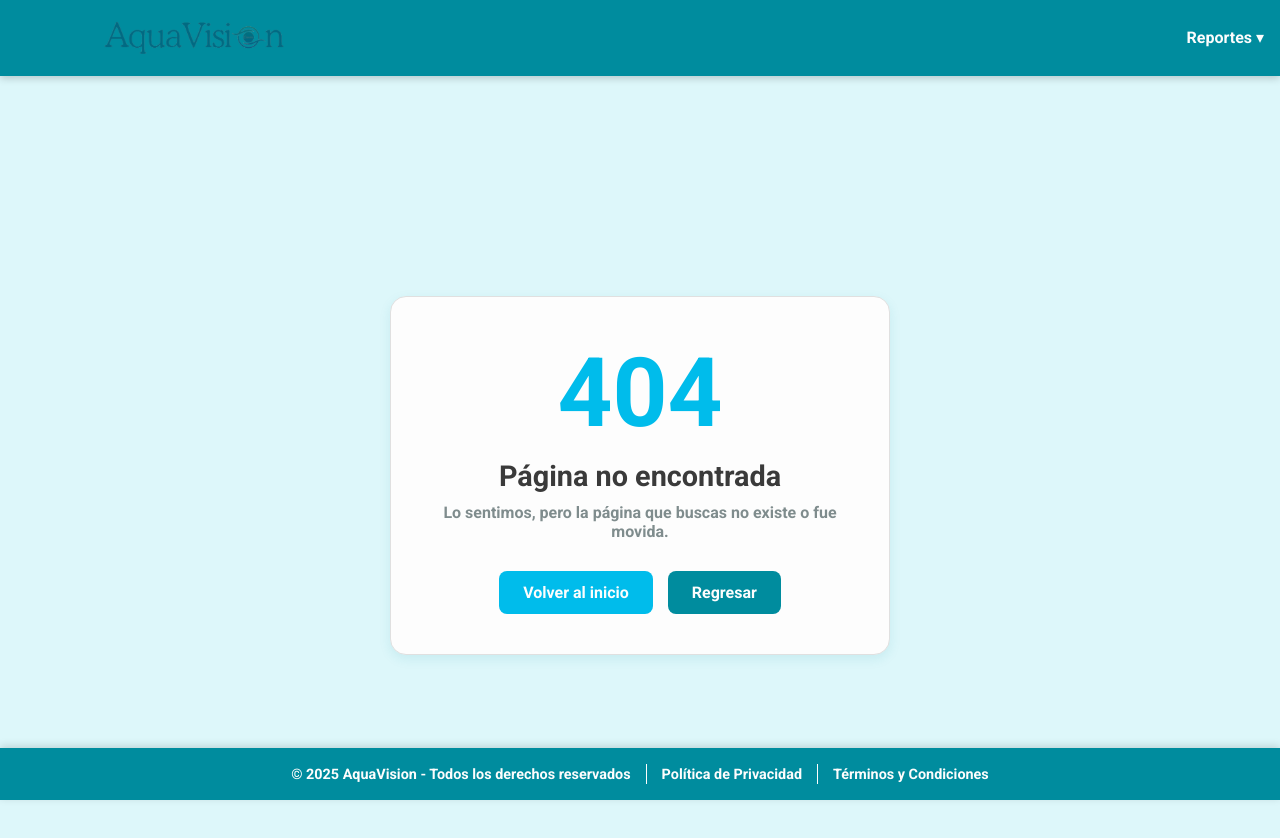
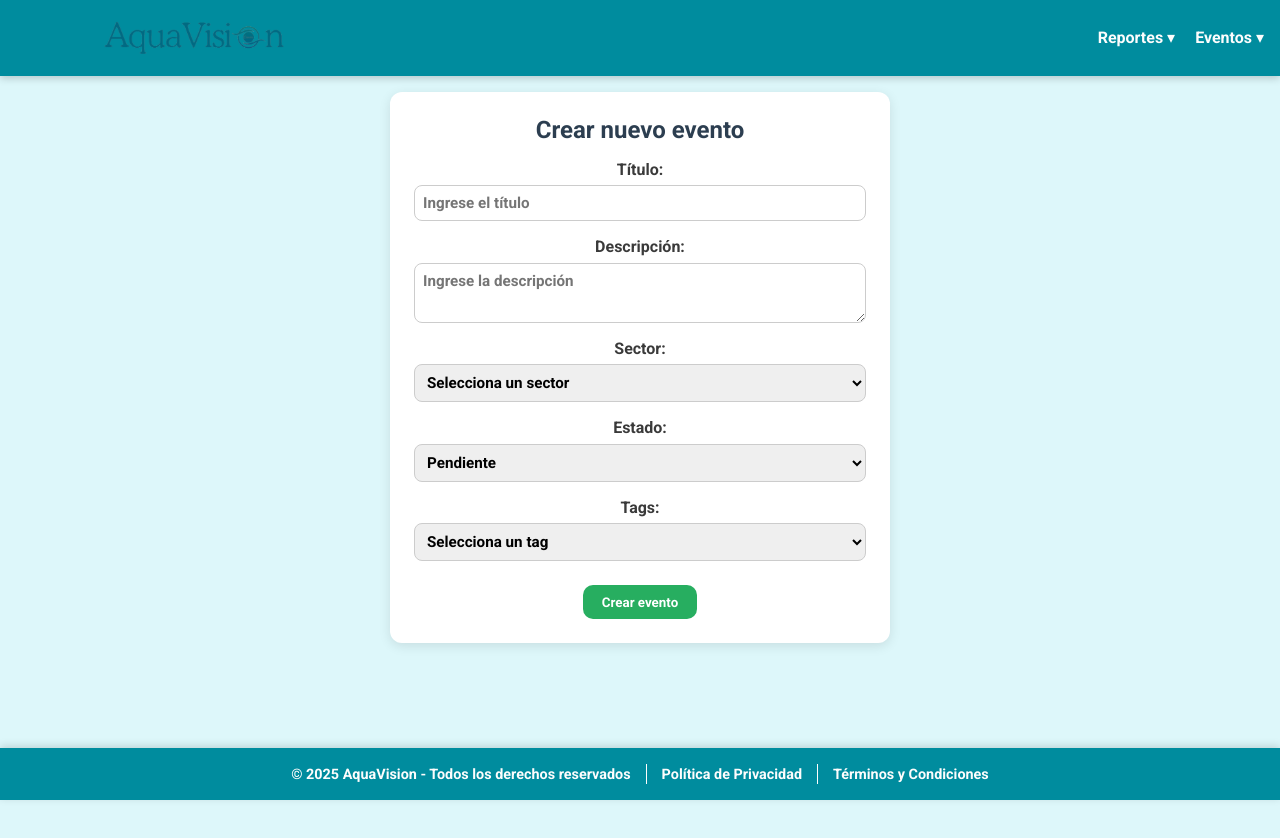
Before and after one commit to JuanMartinIwassjuk/aqua-vision-frontend, an Angular app: page /events/create in a window 1280 px wide. Before the commit this address led to /404. Shown: the top 838 px of the page. After the commit the page ends 800 px from the top, so only its background shows below. Built offline with nearby package versions, Linux system fonts and the light colour scheme; sample sign-in values are in the browser's storage.

Commit message:
create event

```diff
--- a/src/app/app.component.css
+++ b/src/app/app.component.css
@@ -4,7 +4,7 @@ body, html {
   padding: 0;
   height: 100%;
   font-family: 'Roboto', sans-serif;
-  background-color: #000;
+  background-color: #DDF7FA;
   color: #3a3a3a;
 }
 body {
--- a/src/app/app.component.html
+++ b/src/app/app.component.html
@@ -39,7 +39,17 @@
               <li *ngIf="isUser"><a routerLink="/consumption-prediction">Predicción de Consumo</a></li>
               <li *ngIf="isUser"><a routerLink="/consumption-alerts">Alertas de Consumo</a></li>
               <li *ngIf="isUser"><a routerLink="/gamification">Trivias</a></li>
-              <li *ngIf="isUser"><a routerLink="/events">Eventos</a></li>
+
+
+            <li class="submenu" *ngIf="!isAdmin">
+              <a (click)="toggleService(1)">Eventos ▾</a>
+              <ul *ngIf="expandedIndex === 1" class="submenu-list">
+                <li><a routerLink="/events" (click)="closeMenu()">▸Mis Eventos</a></li>
+                <li><a routerLink="/events/create" (click)="closeMenu()">▸Crear Evento</a></li>
+              </ul>
+            </li>
+
+
               <!-- TODO: Revisar si va a ser componente o calculado (ultimo sprint)-->
               <li *ngIf="isAdmin"><a routerLink="/data-export">Exportar Datos</a></li>
               <li *ngIf="isUser || isAdmin"><a routerLink="/account-settings">Mi Cuenta</a></li>
--- a/src/app/app.routes.ts
+++ b/src/app/app.routes.ts
@@ -53,5 +53,10 @@ export const routes: Routes = [
     loadComponent: () => import('./components/events/event-list/event-list.component').then(c => c.EventListComponent),
     canActivate: [AuthGuard]
   },
+    {
+    path: 'events/create',
+    loadComponent: () => import('./components/events/event-form/event-form.component').then(c => c.EventFormComponent),
+    canActivate: [AuthGuard]
+  },
   { path: '**', redirectTo: 'login' }
 ];
--- a/src/app/components/events/event-form/event-form.component.css
+++ b/src/app/components/events/event-form/event-form.component.css
@@ -0,0 +1,86 @@
+.event-form-wrapper {
+  background: #fff;
+  padding: 1.5rem;
+  border-radius: 12px;
+  box-shadow: 0 3px 12px rgba(0,0,0,0.1);
+  max-width: 500px;
+  margin: 1rem auto;
+
+}
+@media (max-width: 768px) {
+    .event-form-wrapper {
+          margin: 2rem;
+    }
+}
+
+.event-form-wrapper h2 {
+  margin-bottom: 1rem;
+  color: #2c3e50;
+}
+
+.form-group {
+  display: flex;
+  flex-direction: column;
+  margin-bottom: 1rem;
+}
+
+.form-group label {
+  font-weight: bold;
+  margin-bottom: 0.4rem;
+}
+
+.form-group input,
+.form-group select,
+.form-group textarea {
+  padding: 0.5rem;
+  border-radius: 8px;
+  border: 1px solid #ccc;
+  font-size: 0.95rem;
+}
+
+.form-group textarea {
+  resize: vertical;
+  min-height: 60px;
+}
+
+.tag-select-wrapper {
+  display: flex;
+  flex-direction: column;
+  gap: 0.5rem;
+}
+
+.selected-tags {
+  display: flex;
+  flex-wrap: wrap;
+  gap: 0.4rem;
+}
+
+.tag-chip {
+  display: inline-flex;
+  align-items: center;
+  padding: 0.3rem 0.7rem;
+  border-radius: 16px;
+  color: #fff;
+  font-size: 0.8rem;
+}
+
+.tag-chip .remove {
+  margin-left: 6px;
+  cursor: pointer;
+  font-weight: bold;
+}
+
+.create-btn {
+  background-color: #27ae60;
+  color: white;
+  border: none;
+  padding: 0.6rem 1.2rem;
+  border-radius: 10px;
+  cursor: pointer;
+  font-weight: bold;
+  transition: 0.3s;
+}
+
+.create-btn:hover {
+  background-color: #1e8449;
+}
--- a/src/app/components/events/event-form/event-form.component.html
+++ b/src/app/components/events/event-form/event-form.component.html
@@ -0,0 +1,47 @@
+<div class="event-form-wrapper">
+  <h2>Crear nuevo evento</h2>
+
+  <div class="form-group">
+    <label>Título:</label>
+    <input type="text" [(ngModel)]="newEvent.title" placeholder="Ingrese el título">
+  </div>
+
+  <div class="form-group">
+    <label>Descripción:</label>
+    <textarea [(ngModel)]="newEvent.description" placeholder="Ingrese la descripción"></textarea>
+  </div>
+
+  <div class="form-group">
+    <label>Sector:</label>
+    <select [(ngModel)]="newEvent.sector">
+      <option [ngValue]="undefined" disabled selected>Selecciona un sector</option>
+      <option *ngFor="let s of sectors" [ngValue]="s">{{ s.name }}</option>
+    </select>
+  </div>
+
+  <div class="form-group">
+    <label>Estado:</label>
+    <select [(ngModel)]="newEvent.status">
+      <option value="Pendiente">Pendiente</option>
+      <option value="En proceso">En proceso</option>
+      <option value="Cancelado">Cancelado</option>
+    </select>
+  </div>
+
+  <div class="form-group">
+    <label>Tags:</label>
+    <div class="tag-select-wrapper">
+      <select [(ngModel)]="tagToAdd" (change)="addTagToEvent()">
+        <option [ngValue]="null" disabled selected>Selecciona un tag</option>
+        <option *ngFor="let t of availableTags" [ngValue]="t">{{ t.name }}</option>
+      </select>
+      <div class="selected-tags">
+        <span *ngFor="let t of newEvent.tags" [style.background-color]="t.color" class="tag-chip">
+          {{ t.name }} <span class="remove" (click)="removeTag(t)">×</span>
+        </span>
+      </div>
+    </div>
+  </div>
+
+  <button class="create-btn" (click)="createEvent()">Crear evento</button>
+</div>
--- a/src/app/components/events/event-form/event-form.component.ts
+++ b/src/app/components/events/event-form/event-form.component.ts
@@ -1,8 +1,11 @@
-import { Component} from '@angular/core';
+import { Component, OnInit, EventEmitter, Output } from '@angular/core';
 import { CommonModule } from '@angular/common';
 import { FormsModule } from '@angular/forms';
-
-
+import { AquaEvent } from '../../../models/aquaEvent';
+import { EventTag } from '../../../models/eventTag';
+import { Sector } from '../../../models/sector';
+import { EventService } from '../../../services/event.service';
+import { HomeService } from '../../../services/home.service';
 
 @Component({
   selector: 'app-event-form',
@@ -11,6 +14,93 @@ import { FormsModule } from '@angular/forms';
   templateUrl: './event-form.component.html',
   styleUrls: ['./event-form.component.css']
 })
-export class EventFormComponent {
+export class EventFormComponent implements OnInit {
+
+  @Output() eventCreated = new EventEmitter<AquaEvent>();
+
+  newEvent: Partial<AquaEvent> = {
+    title: '',
+    description: '',
+    status: 'Pendiente',
+    tags: [],
+    sector: undefined
+  };
+
+  availableTags: EventTag[] = [];
+  tagToAdd: EventTag | null = null;
+
+  sectors: Sector[] = [];
+
+  constructor(
+    private eventService: EventService,
+    private homeService: HomeService
+  ) {}
+
+  ngOnInit(): void {
+
+    const homeId = this.homeService.getHomeId();
+    if (homeId !== null) {
+
+      this.sectors = [
+        { id: 1, name: 'Cocina' },
+        { id: 2, name: 'Baño' },
+        { id: 3, name: 'Jardín' },
+        { id: 4, name: 'Terraza' },
+        { id: 5, name: 'Lavadero' }
+      ];
+    }
+
+
+    this.eventService.getEvents().subscribe(events => {
+      const tagMap = new Map<string, EventTag>();
+      events.forEach(e => e.tags.forEach(t => tagMap.set(t.name, t)));
+      this.availableTags = Array.from(tagMap.values());
+    });
+  }
+
+  addTagToEvent() {
+    if (this.tagToAdd && !this.newEvent.tags?.find(t => t.name === this.tagToAdd!.name)) {
+      this.newEvent.tags?.push(this.tagToAdd);
+    }
+    this.tagToAdd = null;
+  }
+
+  removeTag(tag: EventTag) {
+    if (this.newEvent.tags) {
+      this.newEvent.tags = this.newEvent.tags.filter(t => t.name !== tag.name);
+    }
+  }
+
+  createEvent() {
+    if (!this.newEvent.title || !this.newEvent.description || !this.newEvent.sector) {
+      alert('Por favor completa todos los campos obligatorios.');
+      return;
+    }
+
+    const eventToSave: AquaEvent = {
+      id: Math.floor(Math.random() * 100000), // ID temporal
+      title: this.newEvent.title!,
+      description: this.newEvent.description!,
+      startDate: this.newEvent.startDate || new Date(),
+      status: this.newEvent.status as 'Pendiente' | 'En proceso' | 'Cancelado',
+      tags: this.newEvent.tags || [],
+      sector: this.newEvent.sector!,
+    };
+
+    this.eventService.updateEvent(eventToSave).subscribe(() => {
+      this.eventCreated.emit(eventToSave);
+      this.resetForm();
+    });
+  }
+
+  resetForm() {
+    this.newEvent = {
+      title: '',
+      description: '',
+      status: 'Pendiente',
+      tags: [],
+      sector: undefined
+    };
+  }
 
 }
--- a/src/app/components/events/event-list/event-list.component.css
+++ b/src/app/components/events/event-list/event-list.component.css
@@ -47,6 +47,7 @@
   color: #fff;
   font-size: 0.85rem;
   box-shadow: 0 2px 6px rgba(0,0,0,0.15);
+  margin-top: 3.2vh;
 }
 
 .remove-tag {
@@ -315,6 +316,9 @@
     width: 100%;
     margin-top: auto;
   }
+  .tag-chip{
+    margin-top: auto;
+  }
 }
 
 .finalize-wrapper {
```
